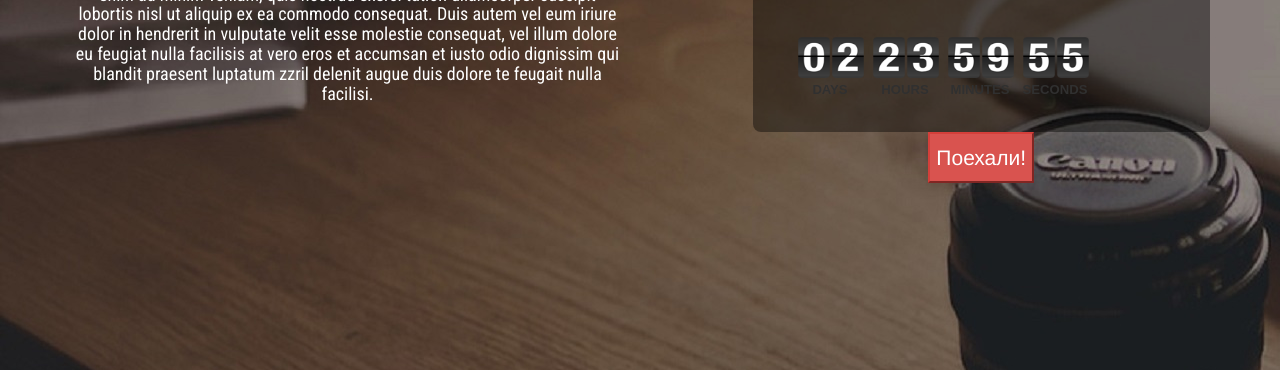
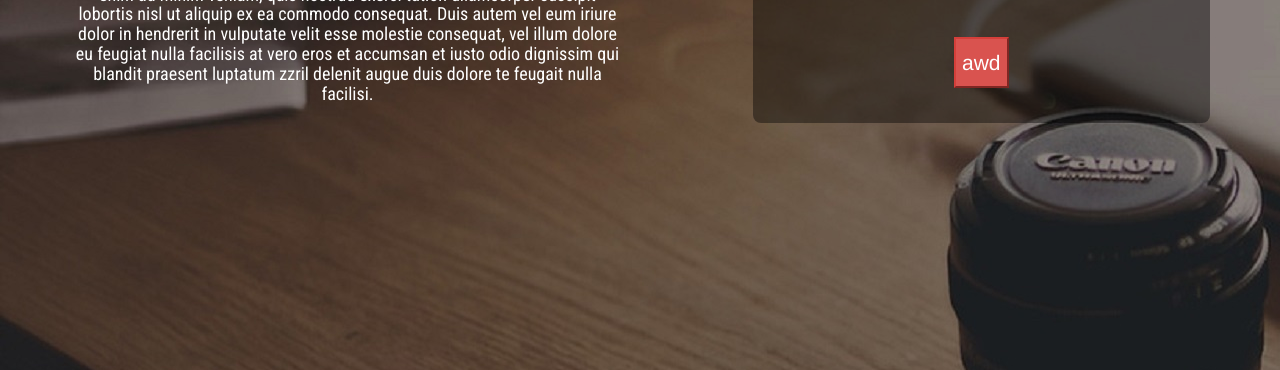
Before and after one commit to Allgossrik/Allgossrik.github.io, a plain HTML site: page index.html in a window 1280 px wide. Shown: the part 418-788 px from the top of the page. Drawn offline with nearby package versions, Linux system fonts and the light colour scheme; files whose address does not match are found by name.

Commit message:
Update index.html

```diff
--- a/index.html
+++ b/index.html
@@ -60,17 +60,9 @@
 								<p><i class="fa fa-check"></i> Lorem ipsum dolor sit amet, consectetuer adipiscing elit, sed diam nonummy.</p>
 							</li>
 						</ul>
-						<script type="application/javascript">
-							var myCountdown1 = new Countdown({
-								time: 86400 * 3, // 86400 seconds = 1 day
-								width: 300
-								, height: 60
-								, rangeHi: "day"
-								, style: "flip" // <- no comma on last item!
-							});
-						</script>
+						<input type="submit" name="submit" value="awd"  class="btn-danger">
 					</div>
-					<input type="submit" name="submit" value="Поехали!"  class="btn-danger">
+
 				</div>
 			</div>
 		</div>
@@ -194,5 +186,6 @@
 	<script src="assets/js/scroll.js"></script>
 	</div>
 </body>
+
 </html>
 <script type="text/javascript" charset="utf-8" async src="https://api-maps.yandex.ru/services/constructor/1.0/js/?um=constructor%3A35c02f558f23feac1d24f5f1e060dd5f2c8bfc10be64b913a3e62ffc4e4417d3&amp;width=500&amp;height=400&amp;lang=ru_RU&amp;scroll=true"></script>
```
